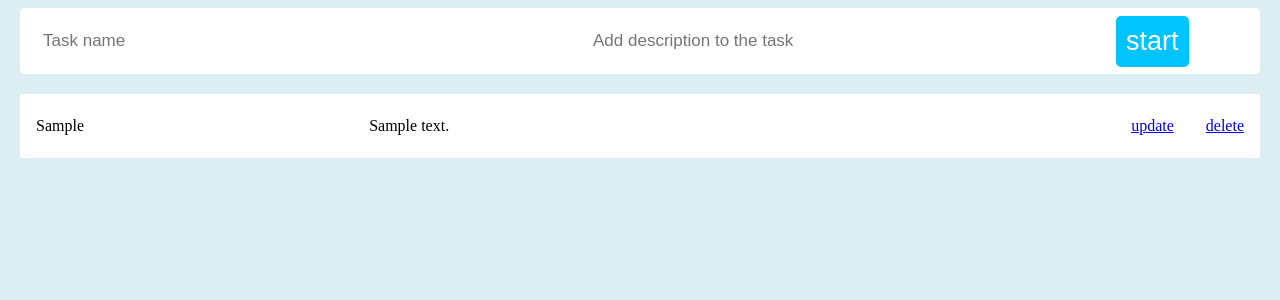
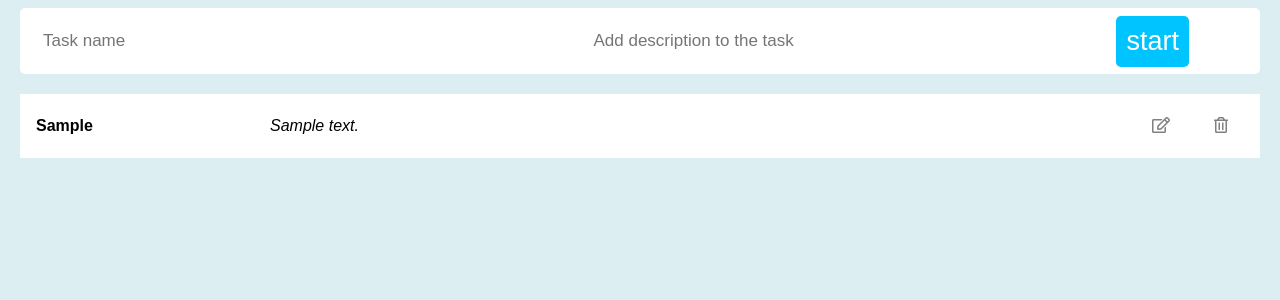
Before and after one commit to Qiugu-He/ClockifyClone, a Django app: template templates/task/index.html in a window 1280 px wide. Shown: the top 300 px of the page. Run offline with Django 3.2, Linux system fonts and the light colour scheme; the template is opened without the code that fills it: values that come from a table or form of the project are taken from there, others are empty; tables that the repository leaves empty hold one stand-in row (values such as "Sample post"); some libraries are stand-ins or nearby versions.

```diff
--- a/static/css/index.css
+++ b/static/css/index.css
@@ -5,9 +5,11 @@ body{
     max-width: 1240px;
     padding-right: 10px;
     padding-left:  10px;
+    font-family: Arial, Helvetica, sans-serif;
 }
 
 /* ----------  Table ---------- */
+
 table {
     background: #FFF;
     border-collapse: collapse;
@@ -29,8 +31,14 @@ th, td {
 }
 
 tr:hover {
-     border-bottom: 1px solid rgba(140, 140, 140, 0.17);
+    border-bottom: 1px solid rgba(140, 140, 140, 0.17);
     background-color:#f5f5f5;
+}
+
+table a{
+    color: grey;
+    background-color: transparent;
+    text-decoration: none;
 }
 
 
--- a/templates/task/index.html
+++ b/templates/task/index.html
@@ -4,7 +4,8 @@
 <head>
     <meta charset="UTF-8">
     <title>tasks list</title>
-     <link rel="stylesheet" type="text/css"  href="{% static 'css/index.css' %}"/>
+    <link rel="stylesheet" type="text/css"  href="{% static 'css/index.css' %}"/>
+    <link rel="stylesheet" href="https://use.fontawesome.com/releases/v5.5.0/css/all.css" integrity="sha384-B4dIYHKNBt8Bc12p+WXckhzcICo0wtJAoU8YZTY5qE0Id1GSseTk6S+L3BlXeVIU" crossorigin="anonymous">
 </head>
 
 <body>
@@ -22,10 +23,10 @@
     <table >
         {% for task in tasks %}
             <tr>
-                <td >{{ task.task_no }} </td>
-                <td style="width:730px">{{ task.task_desc }} </td>
-                <td style="width:30px"><a href="../taskmanager/edit/?id={{ task.id }}"> update </a> </td>
-                <td style="width:30px"><a href="../taskmanager/delete/?id={{ task.id }}"> delete </a></td>
+                <td style="font-weight: bold" >{{ task.task_no }} </td>
+                <td style="width:850px; font-style: italic">{{ task.task_desc }} </td>
+                <td style="width:30px"><a href="../taskmanager/edit/?id={{ task.id }}"> <i class="far fa-edit"></i> </a> </td>
+                <td style="width:30px"><a href="../taskmanager/delete/?id={{ task.id }}"> <i class="far fa-trash-alt"></i> </a></td>
             </tr>
         {% endfor %}
     </table>
```
Also changed, not shown: templates/task/edit.html (+19 -27 lines).
